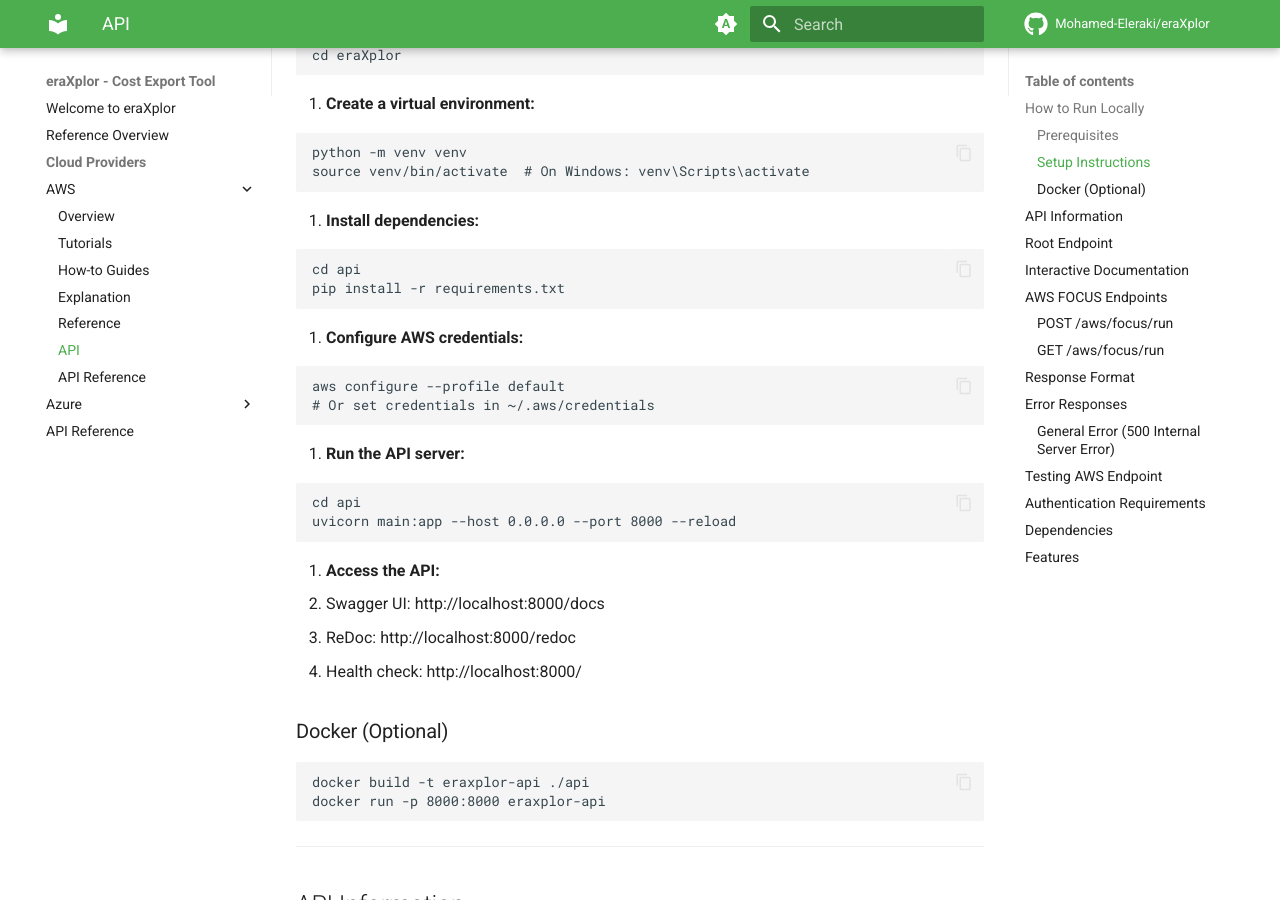
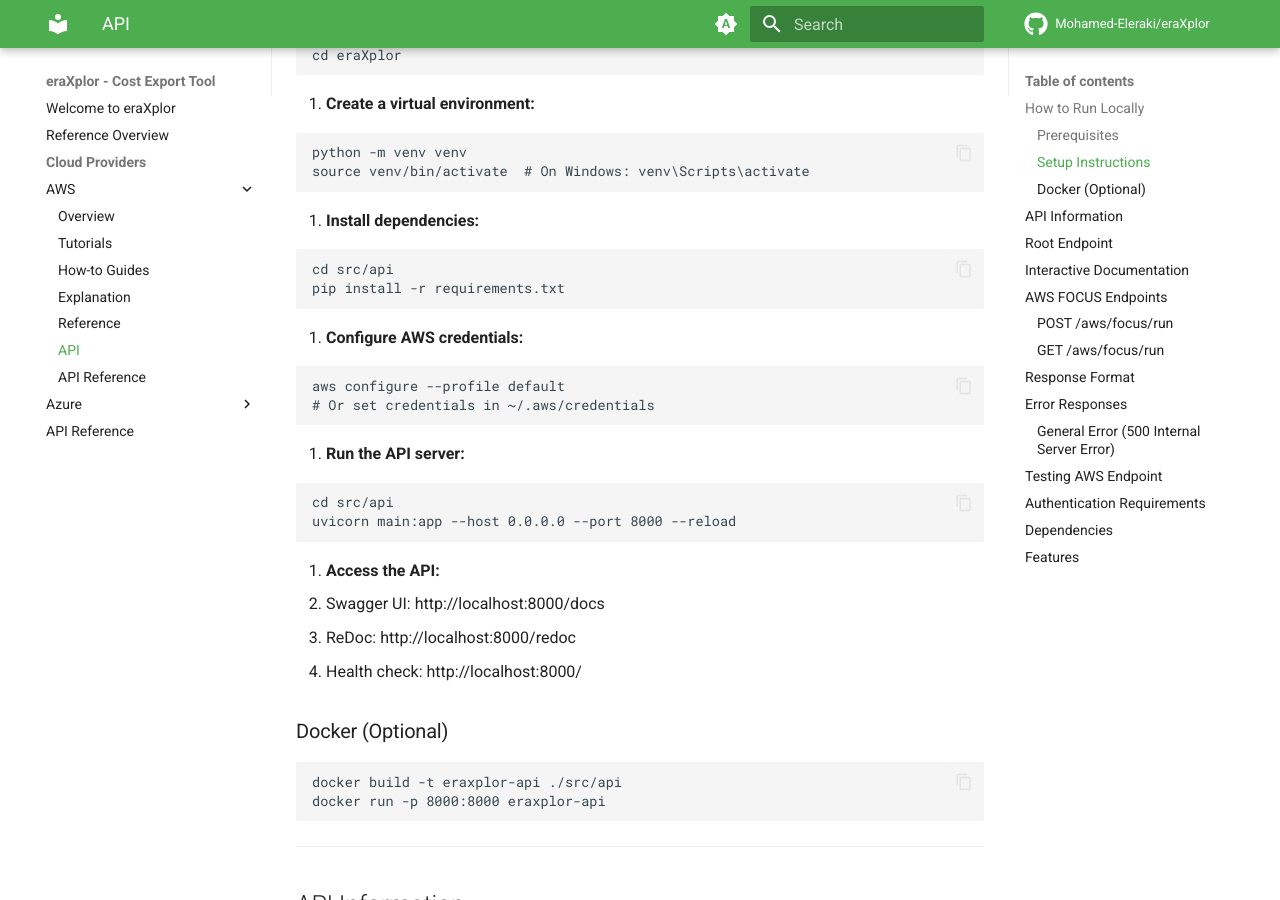
Before and after one commit to Mohamed-Eleraki/eraXplor, an MkDocs documentation site: the page built from docs/api/aws.md, in a window 1280 px wide and 900 px high, scrolled down 598 px. Built offline with MkDocs 1.6.1 and Material for MkDocs 9.7.7, drawn with Linux system fonts in a browser that asks for light colours; comment, search, counter and statistics services are not loaded; the version menu is left out.

Commit message:
fix: docs

````diff
--- a/docs/api/aws.md
+++ b/docs/api/aws.md
@@ -29,7 +29,7 @@
 
 3. **Install dependencies:**
 ```bash
-cd api
+cd src/api
 pip install -r requirements.txt
 ```
 
@@ -41,7 +41,7 @@
 
 5. **Run the API server:**
 ```bash
-cd api
+cd src/api
 uvicorn main:app --host 0.0.0.0 --port 8000 --reload
 ```
 
@@ -53,7 +53,7 @@
 ### Docker (Optional)
 
 ```bash
-docker build -t eraxplor-api ./api
+docker build -t eraxplor-api ./src/api
 docker run -p 8000:8000 eraxplor-api
 ```
 
````
Also changed, not shown: README.md (+2 -2 lines), docs/api/azure.md (+3 -3 lines), 1 other file.
